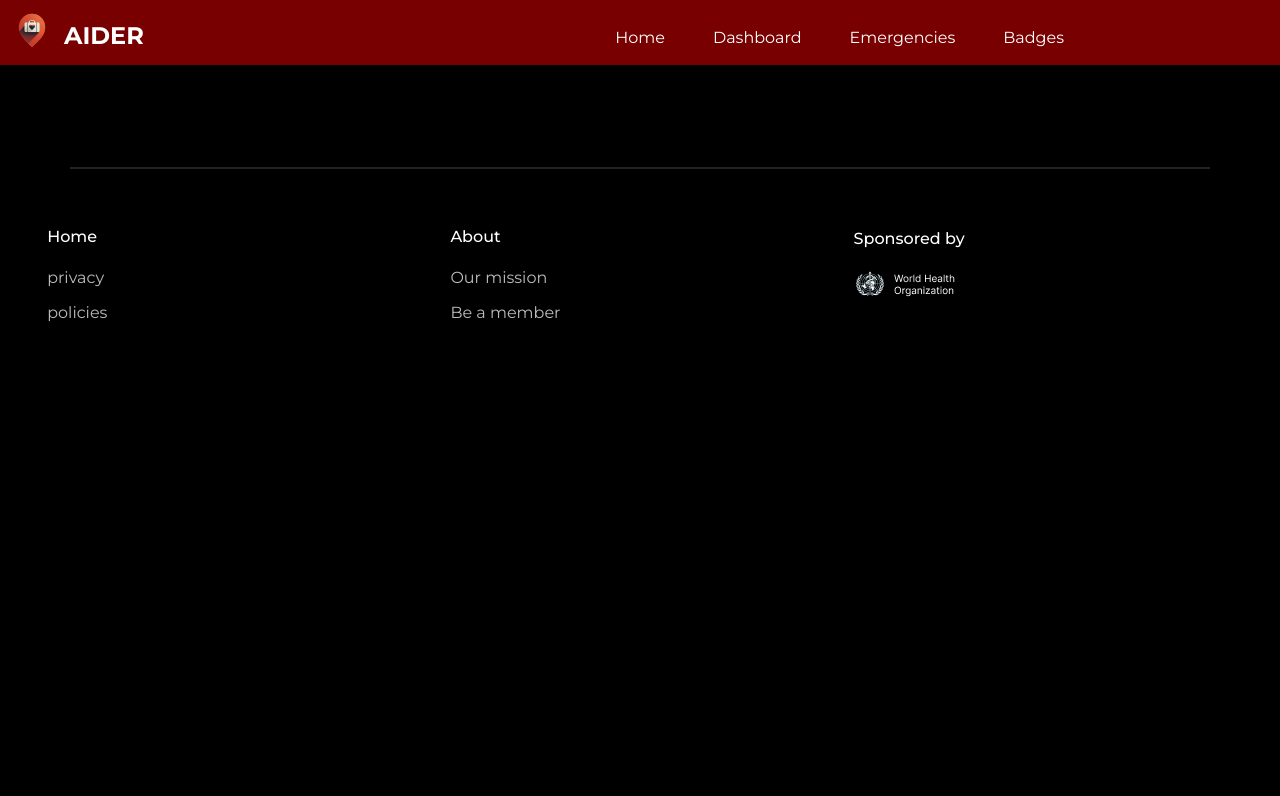
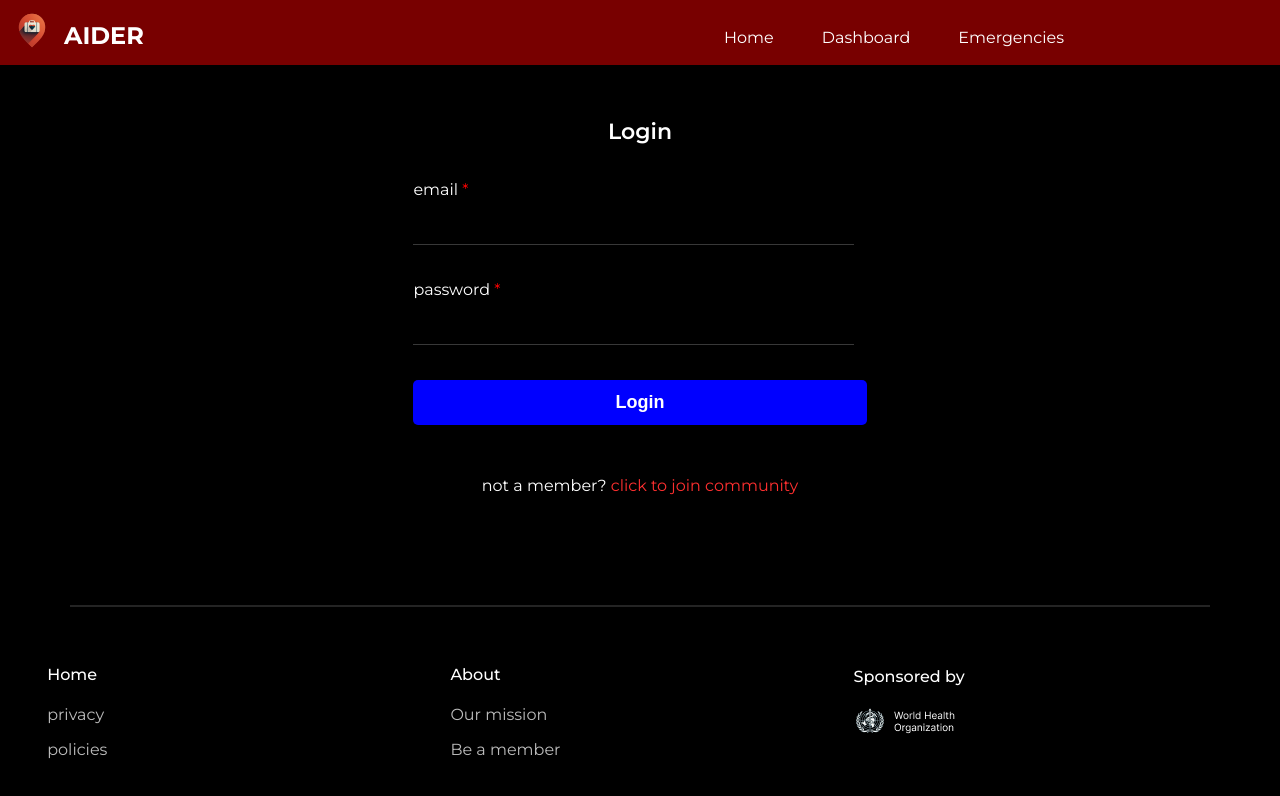
Before and after one commit to Horlarhyinka/Aider, a React (Vite) app in the folder frontend/aider/: page /dashboard in a window 1280 px wide. Shown: the top 796 px of the page. Built offline with nearby package versions, Linux system fonts and the light colour scheme; no server answers; the HTML template or start-up script is replaced by a standard one.

Commit message:
frontent: added login func and dashboard functionalities

```diff
--- a/frontend/aider/src/App.tsx
+++ b/frontend/aider/src/App.tsx
@@ -30,10 +30,10 @@ function App() {
     <Routes>
 
     <Route path='/' element={<Home />} />
-    <Route path='/dashboard' element={<AuthHOC element={<Dashboard/>} />} />
-    <Route path="/emergencies" element={<AuthHOC element={<Emergencies />} />} />
-    <Route path='/respond/:id' element={<AuthHOC element={<Respond />} />} />
-    <Route path='/emergencies/:id' element={<AuthHOC element={<EmergencyPreview />} />} />
+    <Route path='/dashboard' element={<Dashboard/>} />
+    <Route path="/emergencies" element={<Emergencies />} />
+    <Route path='/respond/:id' element={<Respond />} />
+    <Route path='/emergencies/:id' element={<EmergencyPreview />} />
     <Route path='/login' element={<Login />} />
     <Route path='/register' element={<Register/>} />
     <Route path='/report' element={<Report/>} />
--- a/frontend/aider/src/components/header.tsx
+++ b/frontend/aider/src/components/header.tsx
@@ -9,10 +9,10 @@ export const Header = (prop: {isAuthenticated: boolean})=>{
             <h1>AIDER</h1>
         </div>
         <ul className="links">
-            <a href=""><li>Home</li></a>
-            <a href=""><li>Dashboard</li></a>
-            <a href=""><li>Emergencies</li></a>
-            <a href=""><li>Badges</li></a>
+            <a href="/"><li>Home</li></a>
+            <a href="/dashboard"><li>Dashboard</li></a>
+            <a href="/emergencies"><li>Emergencies</li></a>
+            {/* <a href=""><li>Badges</li></a> */}
         </ul>
     </div>
 }
--- a/frontend/aider/src/config/firebase.config.ts
+++ b/frontend/aider/src/config/firebase.config.ts
@@ -1,16 +1,14 @@
-import firebase, {initializeApp} from "firebase/app"
+import {initializeApp} from "firebase/app"
 import { getMessaging, getToken } from "firebase/messaging";
 import { firebaseConfig } from "./config";
+import { getFirestore } from "firebase/firestore";
 
 const vapidKey = import.meta.env.VITE_APP_VAPID_PUBLIC_KEY!
 
-console.log(firebaseConfig)
-
-const app = initializeApp(firebaseConfig)
-
-const messaging = getMessaging(app)
 
 export async function getDeviceToken() {
+const app = initializeApp(firebaseConfig)
+const messaging = getMessaging(app)
     return getToken(messaging, {vapidKey})
     .then(async(currentToken?: string)=>{
         if(!currentToken){
@@ -26,3 +24,14 @@ export async function getDeviceToken() {
         }
     })
 }
+
+
+export async function getFirestoreDB (){
+    try{
+        const app = initializeApp(firebaseConfig)
+        return getFirestore(app)
+    }catch(err){
+        console.log(err)
+        process.exit(1)
+    }
+}
--- a/frontend/aider/src/containers/dashboard.tsx
+++ b/frontend/aider/src/containers/dashboard.tsx
@@ -3,28 +3,33 @@ import Avatar from "../assets/img/jaden.jpeg"
 import { BadgeCard } from "../components/badge-card"
 import { Map } from "../components/map"
 import { useState } from "react"
-import { Coordinate } from "../utils/factory"
+import { Coordinate, getAbout, getUser } from "../utils/factory"
 import { emergencies } from "../assets/data/emergencies"
+import PHImg from "../assets/img/PHImg.jpeg"
 
 import "../styles/dashboard.css"
 import "../styles/index.css"
 import { Icon } from "@iconify/react/dist/iconify.js"
+import { AuthHOC } from "../utils/HOC"
 
-
-export const Dashboard = ()=>{
+export const Dashboard = AuthHOC(()=>{
     const [curr, setCurr] = useState<Coordinate>({lng:0, lat:0})
     navigator.geolocation.getCurrentPosition((pos)=>{
         setCurr({lng: pos.coords.longitude, lat: pos.coords.latitude})
     })
 
+    const user = getUser()
+
     return <div className="dashboard">
-        <ProfileCard name={"testing Kernel"} about="I test anything testable" avatar={Avatar} />
+        <ProfileCard name={user.firstName + " " + user.lastName} about={getAbout()} avatar={user.avatar || PHImg} />
         <div className="badges">
         <BadgeCard count={14} title="First responder Badge" />
         <BadgeCard count={14} title="Mitigation Badge" />
         <BadgeCard count={14} title="Remote aid Badge" />
         </div><br/>
-        <button className="cta pry-color-light">view emergencies <Icon icon={"icon-park-twotone:alarm"} style={{"fontSize": "18px"}} /></button>
+        <button onClick={()=>{
+            window.location.assign("/emergencies")
+        }} className="cta pry-color-light">view emergencies <Icon icon={"icon-park-twotone:alarm"} style={{"fontSize": "18px"}} /></button>
         <Map curr={curr} points={emergencies} />
     </div>
-}
+})
--- a/frontend/aider/src/containers/login.tsx
+++ b/frontend/aider/src/containers/login.tsx
@@ -1,18 +1,55 @@
+import { useRef, RefObject } from "react"
 import "../styles/register.css"
+import axios from "axios"
+import { tokenName } from "../utils/factory"
+
+const apiBaseUrl = import.meta.env.VITE_APP_API_BASE_URL || "http://localhost:8001/api/v1"
 
 export const Login = () =>{
+
+    const formRef = useRef() as RefObject<HTMLFormElement>
+    async function handleSubmit(){
+        const formData = new FormData(formRef.current!)
+        const data = Object.fromEntries(formData.entries())
+        const url = apiBaseUrl + "/auth/login"
+        try {
+
+        const response = await axios.post(url, {...data})
+        if(!response.status.toString().startsWith("2")){
+            alert("authentication failed" + response.data.message)
+            return
+        }
+        const { token, user } = response.data
+        localStorage.setItem(tokenName, token)
+        localStorage.setItem("user", JSON.stringify(user))
+        if(window.location.href.includes("login")){
+            window.location.assign("/dashboard")
+        }else{
+            window.location.reload()
+        }
+        } catch (error: any) {
+            console.log(error)
+            alert(error.response?.data?.message)
+        }
+    }
+
     return <div className="login register">
-        <form action="" className="pry-form">
+        <form ref={formRef} action="" className="pry-form">
         <h1>Login</h1>
         <div className="field-wrapper">
             <label htmlFor="email" >email <span className="danger" >*</span></label>
-            <input type="text" name="email" />
+            <input required type="text" name="email" />
         </div>
         <div className="field-wrapper">
             <label htmlFor="password" >password <span className="danger" >*</span></label>
-            <input type="password" name="password" />
+            <input required type="password" name="password" />
         </div>
-        <button>Login</button>
+        <button
+        onClick={(e)=>{
+            e.preventDefault()
+            handleSubmit()
+        }}
+        >Login</button>
         <p>not a member? <a href="register" >click to join community</a></p>
         </form>
     </div>
--- a/frontend/aider/src/containers/register.tsx
+++ b/frontend/aider/src/containers/register.tsx
@@ -33,12 +33,12 @@ export const Register = () =>{
             }
             const { token, user } = response.data
             window.localStorage.setItem(tokenName, token)
-            window.localStorage.setItem(user, JSON.stringify(user))
-            // if(window.location.href.includes("register")){
-            //     window.location.assign("/dashboard")
-            // }else{
-            //     window.location.reload()
-            // }
+            window.localStorage.setItem("user", JSON.stringify(user))
+            if(window.location.href.includes("register")){
+                window.location.assign("/dashboard")
+            }else{
+                window.location.reload()
+            }
         } catch (error: any) {
             console.log("authentication error", error.response?.data.message, {error})
         }
--- a/frontend/aider/src/styles/emergency-card.css
+++ b/frontend/aider/src/styles/emergency-card.css
@@ -24,7 +24,7 @@
 .emergency-card .map-wrapper{
     height: 120px;
     border-radius: 12px;
-    border: 1px solid green;
+    /* border: 1px solid green; */
     width: 100%;
 }
 
--- a/frontend/aider/src/styles/profile-card.css
+++ b/frontend/aider/src/styles/profile-card.css
@@ -1,6 +1,7 @@
 .profile-card{
     display: inline-flex;
-    width: calc(100% - 60px);
+    /* width: calc(100% - 60px); */
+    width: 95%;
     box-sizing: border-box;
     margin-top: 35px;
     margin-bottom: 45px;
@@ -10,6 +11,7 @@
 .profile-card img{
     display: inline-block;
     width: 65px;
+    min-width: 65px;
     height: 65px;
     border-radius: 50%;
     margin: 15px;
--- a/frontend/aider/src/utils/HOC.ts
+++ b/frontend/aider/src/utils/HOC.ts
@@ -1,13 +1,9 @@
 import React from "react";
 import { Login } from "../containers/login";
-import { tokenName } from "./factory";
+import { getAuthToken, tokenName } from "./factory";
 
-interface Prop{
-    element: React.JSX.Element
-}
 
-export const AuthHOC: React.FC<Prop> = ({ element }) => {
-    const token = window.localStorage.getItem(tokenName);
-
-    return token ? element : Login as any;
+export const AuthHOC = (element: ()=>React.JSX.Element) => {
+    const token = getAuthToken()
+    return token ? element : Login;
   };
--- a/frontend/aider/src/utils/factory.ts
+++ b/frontend/aider/src/utils/factory.ts
@@ -33,3 +33,34 @@ export const authRequest = async(fn: Function)=>{
         }
     }
 }
+
+export const getUser = () =>{
+    const raw = window.localStorage.getItem("user")
+    if(!raw)return null
+    return JSON.parse(raw)
+}
+
+
+export const getAuthToken = ()=>{
+    return window.localStorage.getItem(tokenName)
+}
+
+export const logout = ()=>{
+    window.localStorage.removeItem(tokenName)
+    window.localStorage.removeItem("user")
+    window.location.reload()
+}
+
+export const getAbout = () =>{
+    const user = getUser()
+    if(user.about)return user.about
+    if(user.category === "professional"){
+        return "An experienced medical professional and a volunteer of the Aider community"
+    }else if(user.category === "formal"){
+        return "Formally trained medical personnel and a proud member/volunteer of the Aider communtiy"
+    }else if(user.category === "informal"){
+        return "Have medical training experience and a proud member of the Aider Community"
+    }else{
+        return "A proud member and volunteer of the Aider community"
+    }
+}
```
